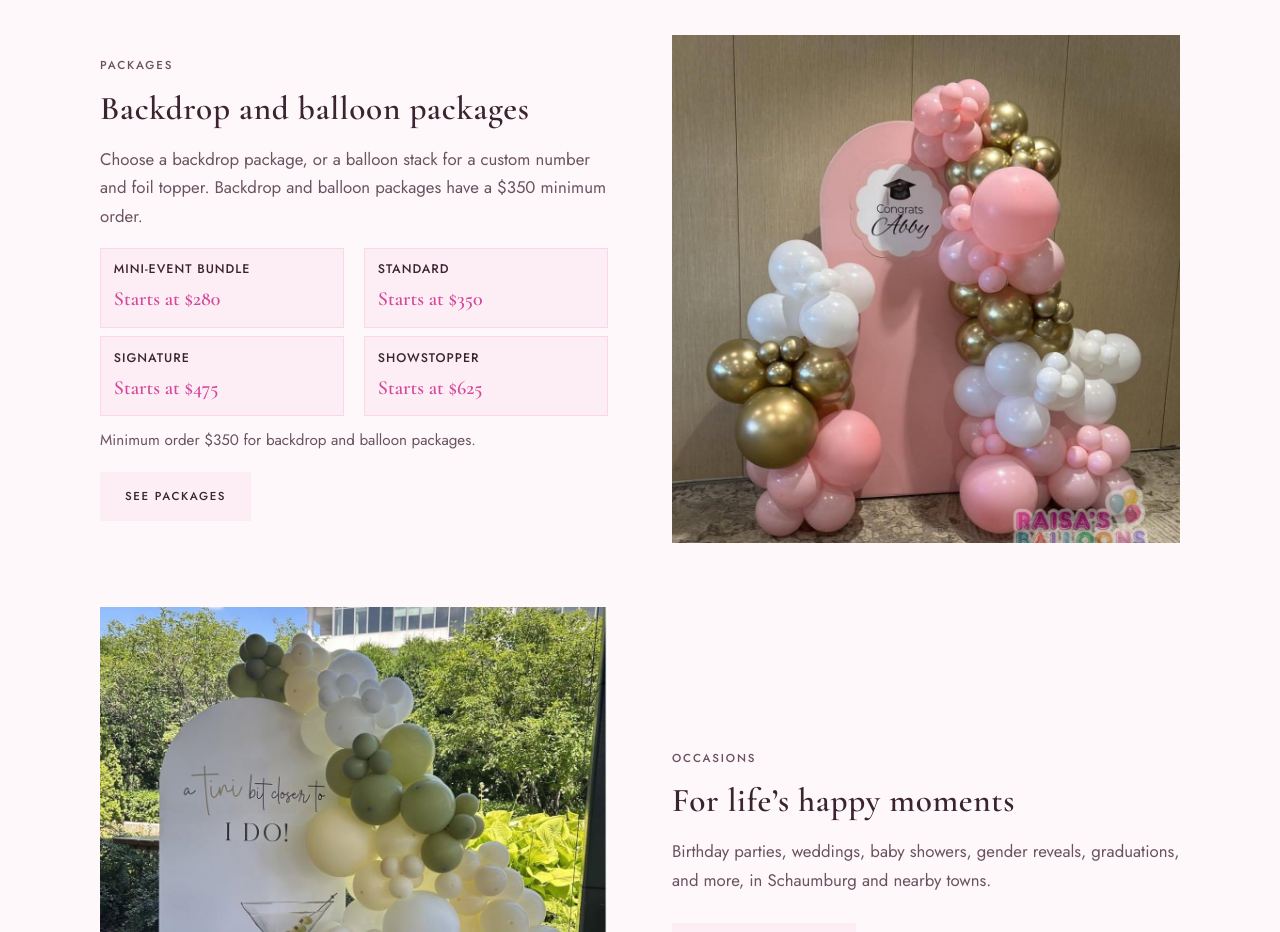
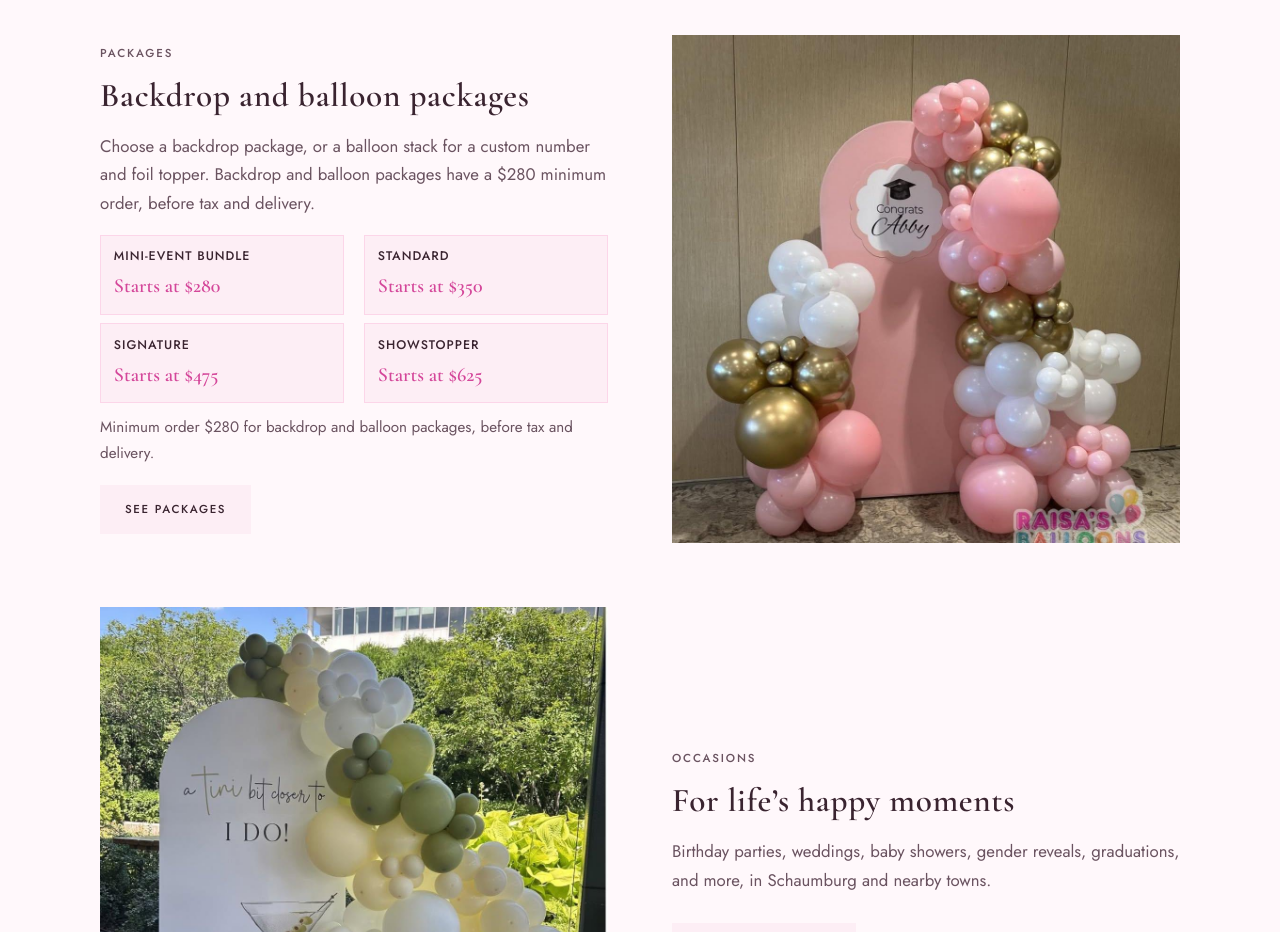
Before and after one commit to jonspangler1-byte/raisas-balloons, a plain HTML site: page index.html in a window 1280 px wide. Shown: the part 3560-4492 px from the top of the page. Drawn offline with nearby package versions, Linux system fonts and the light colour scheme.

Commit message:
Minimum order $280 before tax and delivery

```diff
--- a/index.html
+++ b/index.html
@@ -81,14 +81,14 @@
         <div class="split-copy">
           <p class="eyebrow">Packages</p>
           <h3>Backdrop and balloon packages</h3>
-          <p>Choose a backdrop package, or a balloon stack for a custom number and foil topper. Backdrop and balloon packages have a $350 minimum order.</p>
+          <p>Choose a backdrop package, or a balloon stack for a custom number and foil topper. Backdrop and balloon packages have a $280 minimum order, before tax and delivery.</p>
           <ul class="home-tiers">
             <li><span>Mini-Event Bundle</span> <strong>Starts at $280</strong></li>
             <li><span>Standard</span> <strong>Starts at $350</strong></li>
             <li><span>Signature</span> <strong>Starts at $475</strong></li>
             <li><span>Showstopper</span> <strong>Starts at $625</strong></li>
           </ul>
-          <p class="home-min">Minimum order $350 for backdrop and balloon packages.</p>
+          <p class="home-min">Minimum order $280 for backdrop and balloon packages, before tax and delivery.</p>
           <a class="btn btn-soft" href="packages.html">See packages</a>
         </div>
         <img src="images/gallery-07.jpg" width="1080" height="1080" alt="Pink, white, and gold balloon arch around a graduation backdrop.">
```
Also changed, not shown: faq.html (+1 -1 lines), packages.html (+2 -2 lines).
